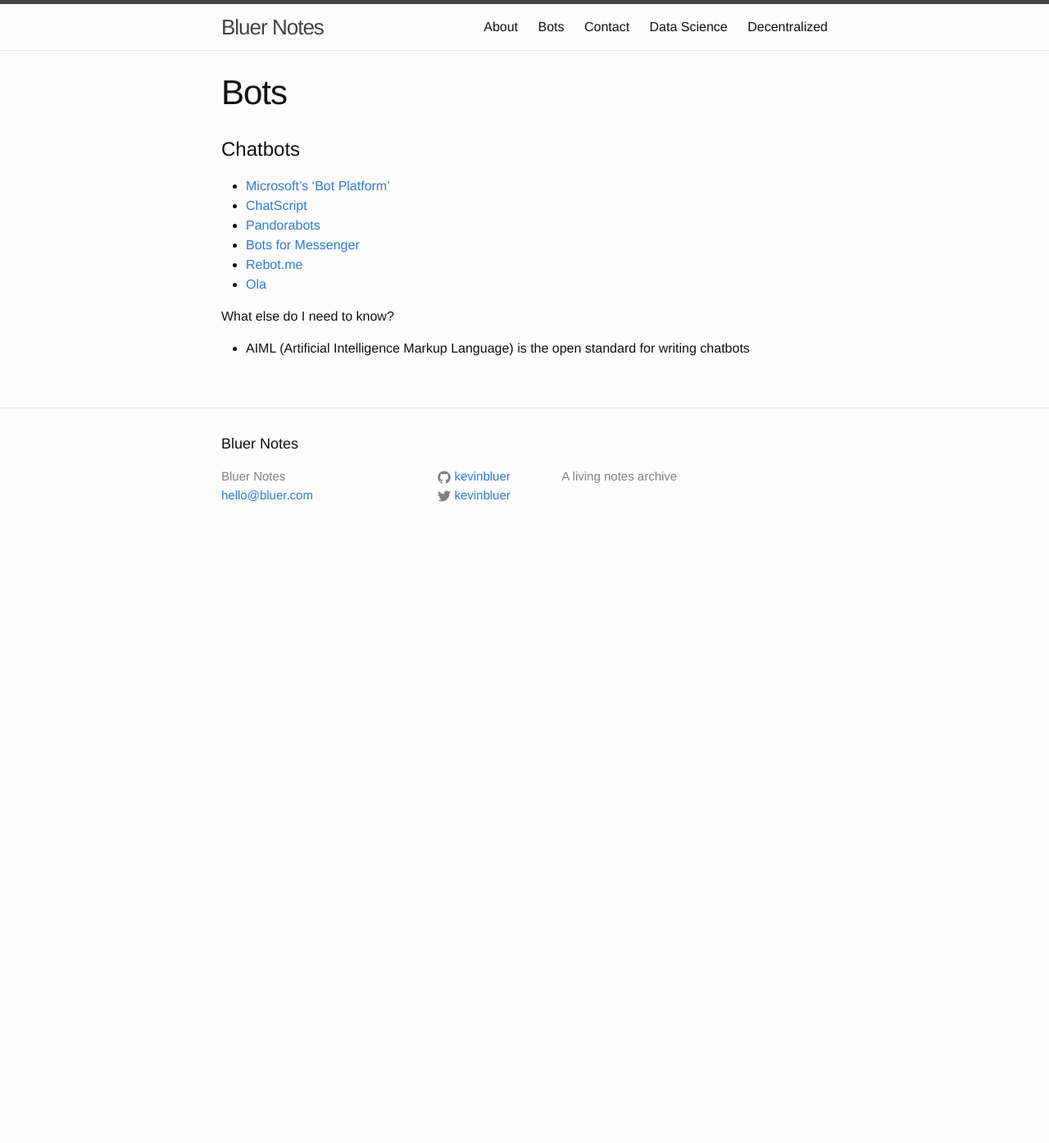
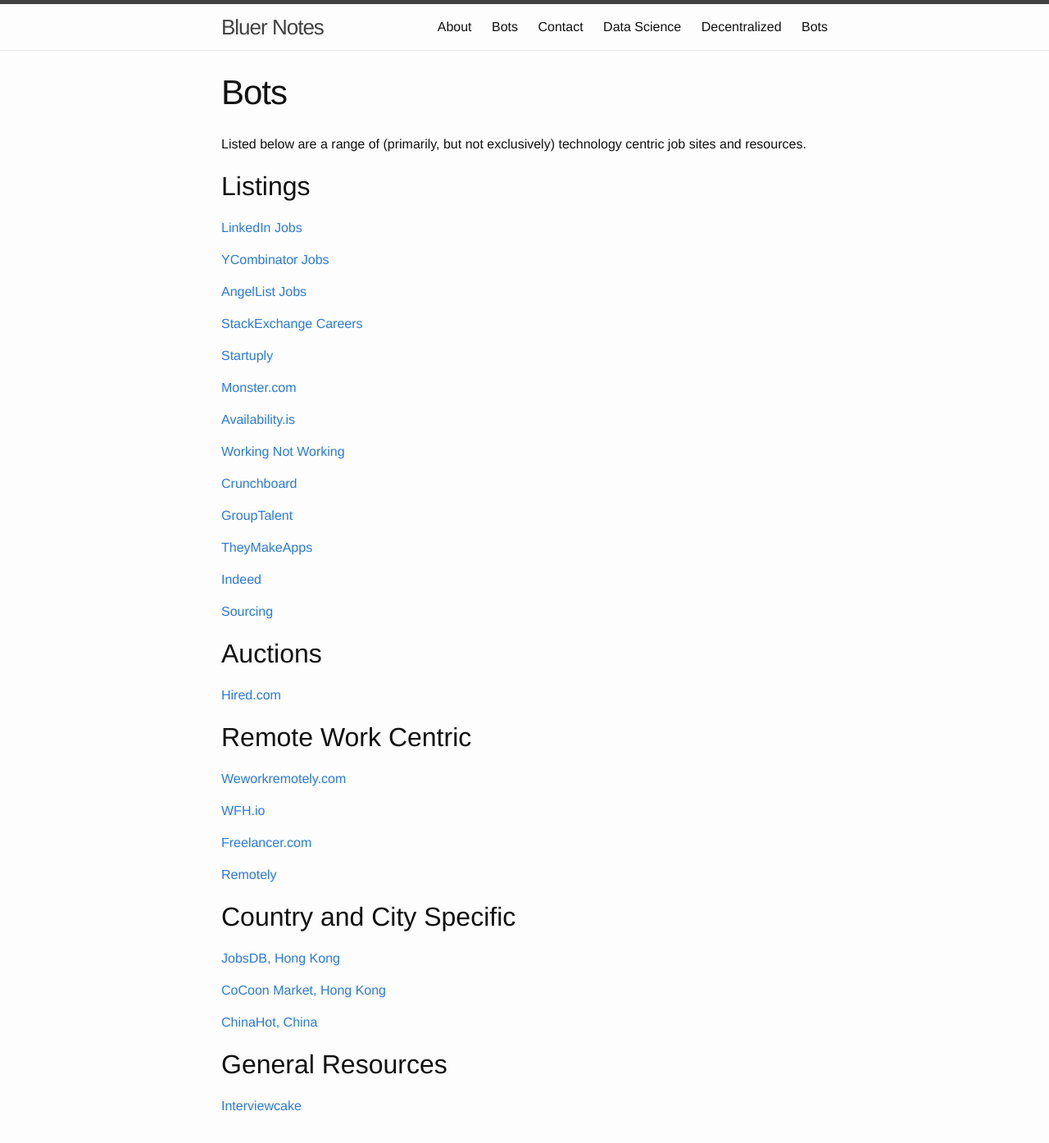
Before and after one commit to kevinbluer/bluer-notes-jekyll, a Jekyll site: the page built from jobs.md, in a window 1280 px wide and 1400 px high. Shown: the top 1394 px of the window at 82% size. Built offline with Jekyll 4.4.1, drawn with Linux system fonts in a browser that asks for light colours.

Commit message:
adding jobs, although needs a bit of tidying

```diff
--- a/index.html
+++ b/index.html
@@ -4,7 +4,8 @@
 
 <div class="home">
 
-  <h1 class="page-heading">Posts</h1>
+  <h1 class="page-heading">Welcome to Bluer Notes</h1>
+  <p>A living breathing public notes archive.</p>
 
   <ul class="post-list">
     {% for post in site.posts %}
--- /dev/null
+++ b/jobs.md
@@ -0,0 +1,64 @@
+---
+layout: page
+title: Bots
+permalink: /bots/
+---
+
+Listed below are a range of (primarily, but not exclusively) technology centric job sites and resources.
+
+## Listings
+
+[LinkedIn Jobs](http://www.linkedin.com/job/home)
+
+[YCombinator Jobs](https://news.ycombinator.com/jobs)
+
+[AngelList Jobs](https://angel.co/jobs)
+
+[StackExchange Careers](http://careers.stackoverflow.com/)
+
+[Startuply](http://www.startuply.com/)
+
+[Monster.com](http://www.monster.com/)
+
+[Availability.is](http://availability.is/)
+
+[Working Not Working](http://workingnotworking.com/)
+
+[Crunchboard](http://www.crunchboard.com/jobs/)
+
+[GroupTalent](https://grouptalent.com/)
+
+[TheyMakeApps](http://theymakeapps.com/)
+
+[Indeed](http://www.indeed.com/)
+
+[Sourcing](http://www.sourcing.io)
+
+
+## Auctions
+
+[Hired.com](https://hired.com/)
+
+
+## Remote Work Centric
+
+[Weworkremotely.com](https://weworkremotely.com/)
+
+[WFH.io](https://www.wfh.io/jobs/)
+
+[Freelancer.com](http://www.freelancer.com)
+
+[Remotely](http://goremotely.co/)
+
+## Country and City Specific
+
+[JobsDB, Hong Kong](http://www.jobsdb.com)
+
+[CoCoon Market, Hong Kong](http://market.hkcocoon.org/)
+
+[ChinaHot, China](http://www.chinahot.com)
+
+
+## General Resources
+
+[Interviewcake](http://www.interviewcake.com/)
```
Also changed, not shown: data.md (+17 -0 lines).
